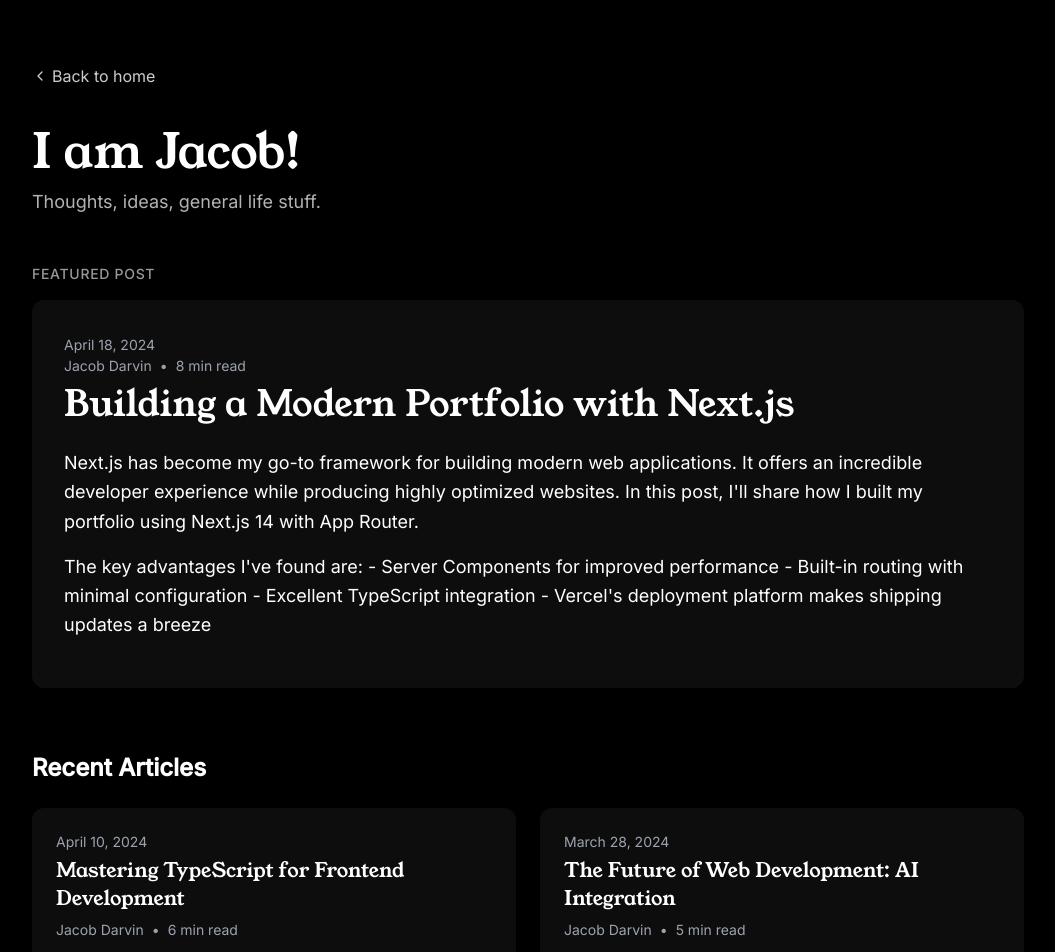
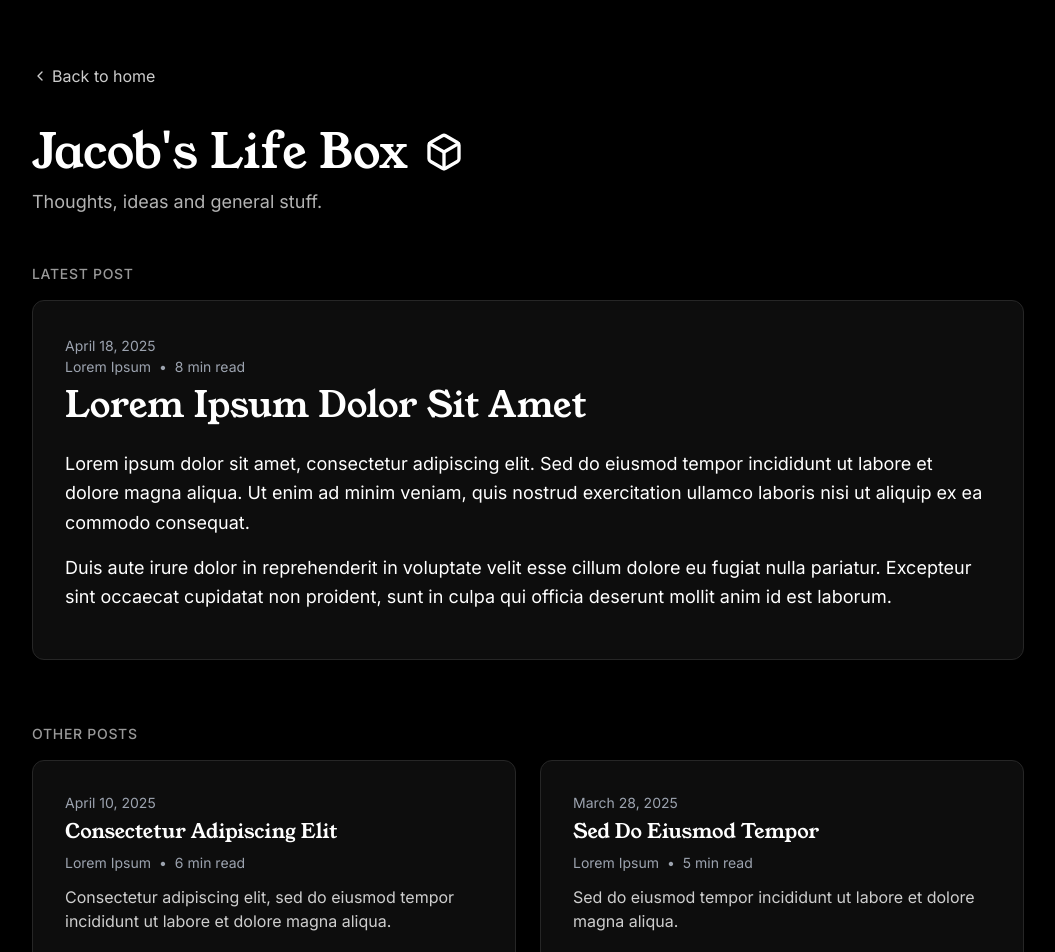
Before and after one commit to jacobdarvin/jacobdarvin-app, a Next.js app: page /blog in a window 1280 px wide. Shown: the top 952 px of the page, without its empty margins (112-1167 px from the left). Built offline with nearby package versions, Linux system fonts and the light colour scheme.

Commit message:
Blog styling

```diff
--- a/app/blog/page.tsx
+++ b/app/blog/page.tsx
@@ -3,7 +3,7 @@
 import React from "react";
 import Post from "../components/Post";
 import Link from "next/link";
-import { ChevronLeft } from "lucide-react";
+import { Box, ChevronLeft } from "lucide-react";
 import { Young_Serif } from "next/font/google";
 import { Post as PostType } from "../../types/post";
 
@@ -15,34 +15,32 @@ const youngSerif = Young_Serif({
 export default function BlogPage() {
   const posts: PostType[] = [
     {
-      title: "Building a Modern Portfolio with Next.js",
-      date: "April 18, 2024",
-      author: "Jacob Darvin",
+      title: "Lorem Ipsum Dolor Sit Amet",
+      date: "April 18, 2025",
+      author: "Lorem Ipsum",
       readTime: "8 min read",
-      content: `Next.js has become my go-to framework for building modern web applications. It offers an incredible developer experience while producing highly optimized websites. In this post, I'll share how I built my portfolio using Next.js 14 with App Router.
+      content: `Lorem ipsum dolor sit amet, consectetur adipiscing elit. Sed do eiusmod tempor incididunt ut labore et dolore magna aliqua. Ut enim ad minim veniam, quis nostrud exercitation ullamco laboris nisi ut aliquip ex ea commodo consequat.
 
-The key advantages I've found are:
-- Server Components for improved performance
-- Built-in routing with minimal configuration
-- Excellent TypeScript integration
-- Vercel's deployment platform makes shipping updates a breeze`,
-      slug: "building-modern-portfolio-nextjs",
+Duis aute irure dolor in reprehenderit in voluptate velit esse cillum dolore eu fugiat nulla pariatur. Excepteur sint occaecat cupidatat non proident, sunt in culpa qui officia deserunt mollit anim id est laborum.`,
+      slug: "lorem-ipsum-dolor-sit-amet",
     },
     {
-      title: "Mastering TypeScript for Frontend Development",
-      date: "April 10, 2024",
-      author: "Jacob Darvin",
+      title: "Consectetur Adipiscing Elit",
+      date: "April 10, 2025",
+      author: "Lorem Ipsum",
       readTime: "6 min read",
-      content: "TypeScript has transformed how I build web applications...",
-      slug: "mastering-typescript-frontend",
+      content:
+        "Consectetur adipiscing elit, sed do eiusmod tempor incididunt ut labore et dolore magna aliqua.",
+      slug: "consectetur-adipiscing-elit",
     },
     {
-      title: "The Future of Web Development: AI Integration",
-      date: "March 28, 2024",
-      author: "Jacob Darvin",
+      title: "Sed Do Eiusmod Tempor",
+      date: "March 28, 2025",
+      author: "Lorem Ipsum",
       readTime: "5 min read",
-      content: "AI is rapidly changing how we approach web development...",
-      slug: "future-web-development-ai",
+      content:
+        "Sed do eiusmod tempor incididunt ut labore et dolore magna aliqua.",
+      slug: "sed-do-eiusmod-tempor",
     },
   ];
 
@@ -62,34 +60,37 @@ The key advantages I've found are:
         </Link>
 
         <header className="mb-12">
-          <h1 className={`${youngSerif.className} text-4xl md:text-5xl mb-3`}>
-            I am Jacob!
+          <h1
+            className={`${youngSerif.className} text-4xl md:text-5xl mb-3 flex items-center`}
+          >
+            Jacob&apos;s Life Box
+            <Box className="w-10 h-10 ml-4" />
           </h1>
           <p className="text-white/70 text-lg">
-            Thoughts, ideas, general life stuff.
+            Thoughts, ideas and general stuff.
           </p>
         </header>
 
-        {/* Featured Post */}
+        {/* Latest Post */}
         <div className="mb-16">
           <div className="text-sm uppercase tracking-wider text-white/60 mb-4 font-medium">
-            Featured Post
+            Latest Post
           </div>
-          <div className="bg-white/5 rounded-xl p-6 md:p-8 hover:bg-white/10 transition-colors">
+          <div className="bg-white/5 rounded-xl p-6 md:p-8 hover:bg-white/10 transition-colors border border-neutral-800">
             <Post post={featuredPost} variant="featured" />
           </div>
         </div>
 
         {/* Post Grid */}
-        <div className="mb-6">
-          <h2 className="text-2xl font-bold">Recent Articles</h2>
+        <div className="text-sm uppercase tracking-wider text-white/60 mb-4 font-medium">
+          Other Posts
         </div>
 
         <div className="grid grid-cols-1 md:grid-cols-2 gap-6">
           {regularPosts.map((post) => (
             <div
               key={post.slug}
-              className="bg-white/5 rounded-xl p-6 hover:bg-white/10 transition-colors"
+              className="bg-white/5 rounded-xl p-6 md:p-8 hover:bg-white/10 transition-colors border border-neutral-800"
             >
               <Post post={post} variant="regular" />
             </div>
--- a/app/components/Chevron.tsx
+++ b/app/components/Chevron.tsx
@@ -1,6 +1,6 @@
 "use client";
 
-import { ChevronDown } from "lucide-react";
+import { Box } from "lucide-react";
 
 interface ChevronProps {
   targetId: string;
@@ -21,7 +21,7 @@ export default function Chevron({ targetId }: ChevronProps) {
       aria-label="Scroll down"
     >
       <span className="p-2 rounded-full bg-black">
-        <ChevronDown className="h-5 w-5 text-white " />
+        <Box className="h-5 w-5 text-white " />
       </span>
     </button>
   );
--- a/app/page.tsx
+++ b/app/page.tsx
@@ -168,9 +168,9 @@ Aenean nec eros. Vestibulum ante ipsum primis in faucibus orci luctus et ultrice
           <div className="mt-8 self-start">
             <Link
               href="/blog"
-              className="flex items-center bg-white/10 px-5 py-2.5 rounded-full hover:bg-white/20 transition-colors group"
+              className="flex items-center bg-white/10 pl-5 pr-3 py-2.5 rounded-full hover:bg-white/15 transition-colors group border border-neutral-800"
             >
-              <span className="mr-2">See All Posts</span>
+              <span className="mr-2">See my blog</span>
               <ChevronRight className="w-4 h-4 group-hover:translate-x-0.5 transition-transform" />
             </Link>
           </div>
```
